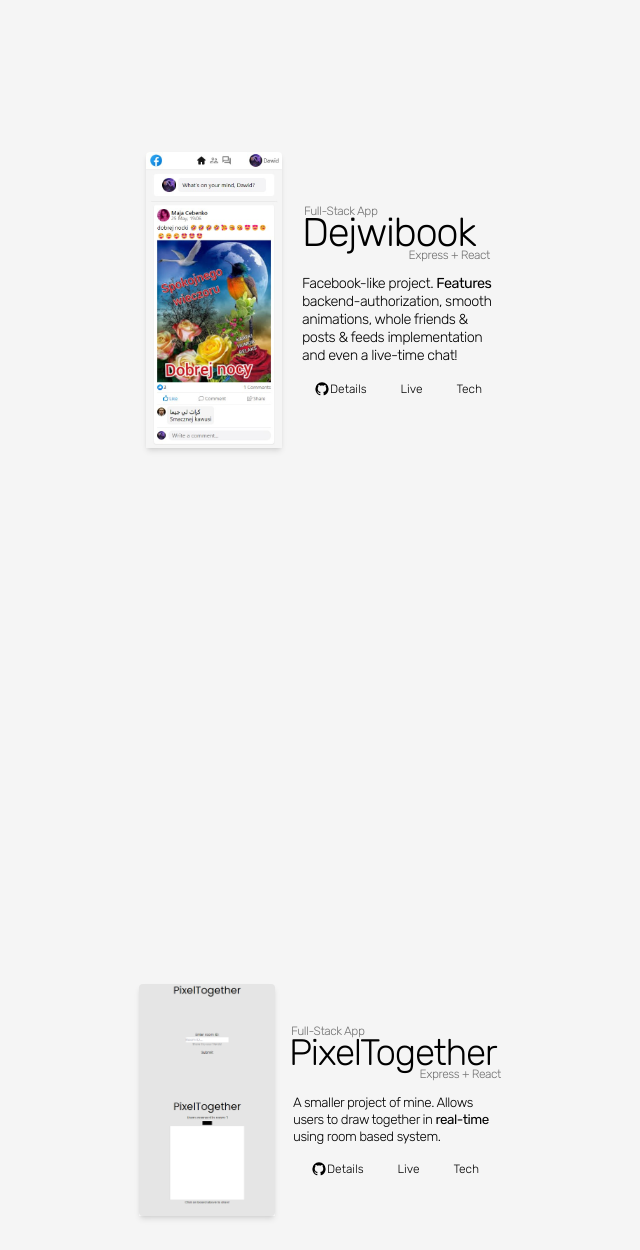
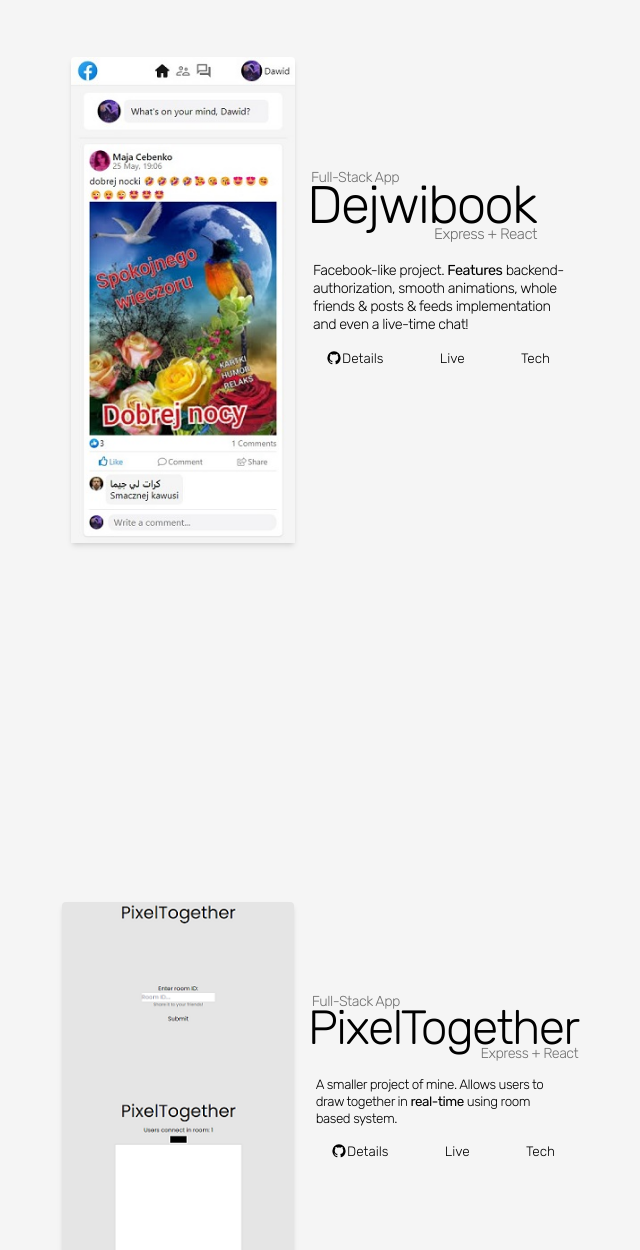
Before and after one commit to dejwi/portfolio, a Next.js app: page / in a window 1280 px wide. Shown: the part 900-2150 px from the top of the page, without its empty margins (320-960 px from the left). Built offline with nearby package versions, Linux system fonts and the light colour scheme; a web font is replaced by a local one.

Commit message:
base styling done

```diff
--- a/components/projects/Dejwibook.tsx
+++ b/components/projects/Dejwibook.tsx
@@ -5,9 +5,9 @@
 
 const Dejwibook: React.FC = () => {
   return (
-    <article className="grid grid-cols-art gap-5 h-screen w-screen items-center justify-center font-[Rubik] font-light">
+    <article className="grid grid-cols-art gap-5 md:gap-3 h-screen w-screen items-center justify-center font-[Rubik] font-light">
       {/*img*/}
-      <div className="w-[8.5rem] shadow-md">
+      <div className="w-[8.5rem] md:w-[14rem] shadow-md">
         <Image
           src={appScreenshot}
           alt="app screenshot"
@@ -18,27 +18,29 @@
       </div>
 
       {/*content*/}
-      <div className="flex flex-col">
+      <div className="flex flex-col md:-mt-16">
         {/*header*/}
         <div className="grid auto-rows-min">
-          <span className="-mb-4 ml-0.5 text-[#707070] text-xs tracking-[-0.035em]">
+          <span className="-mb-4 ml-0.5 text-[#707070] text-xs tracking-[-0.035em] md:text-[0.9rem] md:-mb-3.5 md:ml-1">
             Full-Stack App
           </span>
-          <h3 className="tracking-[-0.035em] text-[2.5rem]">Dejwibook</h3>
-          <span className="-mt-4 justify-self-end text-[#707070] text-xs tracking-[-0.035em] mr-1">
+          <h3 className="tracking-[-0.035em] text-[2.5rem] md:text-[3.3rem] md:-mt-1.5">
+            Dejwibook
+          </h3>
+          <span className="-mt-4 justify-self-end text-[#707070] text-xs tracking-[-0.035em] mr-1 md:text-[0.95rem] md:-mt-[1.25rem] md:mr-8">
             Express + React
           </span>
         </div>
 
         {/*desc*/}
-        <p className="w-[12rem] mt-3 text-[0.9rem] leading-[18px] tracking-[-0.035em]">
+        <p className="w-[12rem] mt-3 text-[0.9rem] leading-[18px] tracking-[-0.035em]  md:w-[16rem] md:ml-1.5 md:mt-4">
           Facebook-like project. <strong>Features</strong>{" "}
           backend-authorization, smooth animations, whole friends & posts &
           feeds implementation and even a live-time chat!
         </p>
         {/*buttons*/}
         <div className="w-full flex justify-center">
-          <div className="flex justify-between w-[10.5rem] text-xs font-light mt-4">
+          <div className="flex justify-between w-[10.5rem] text-xs md:text-[0.85rem] md:w-[14rem] mt-4">
             <a className="flex items-center">
               <div className="w-4 h-4 m-0">
                 <Image
--- a/components/projects/PixelTogether.tsx
+++ b/components/projects/PixelTogether.tsx
@@ -7,7 +7,7 @@
   return (
     <article className="grid grid-cols-art gap-3.5 h-screen w-screen items-center justify-center font-[Rubik] font-light">
       {/*img*/}
-      <div className="w-[8.5rem] shadow-md">
+      <div className="w-[8.5rem] md:w-[14.5rem] shadow-md">
         <Image
           src={appScreenshot}
           alt="app screenshot"
@@ -18,26 +18,28 @@
       </div>
 
       {/*content*/}
-      <div className="flex flex-col">
+      <div className="flex flex-col md:-mt-12">
         {/*header*/}
         <div className="grid auto-rows-min">
-          <span className="-mb-3.5 ml-0.5 text-[#707070] text-xs tracking-[-0.035em]">
+          <span className="-mb-3.5 ml-0.5 text-[#707070] text-xs tracking-[-0.035em] md:text-[0.9rem] md:-mb-3 md:ml-1">
             Full-Stack App
           </span>
-          <h3 className="tracking-[-0.035em] text-[2.3rem]">PixelTogether</h3>
-          <span className="-mt-3.5 justify-self-end text-[#707070] text-xs tracking-[-0.035em]">
+          <h3 className="tracking-[-0.035em] text-[2.3rem] md:text-[3rem] md:-mt-1.5">
+            PixelTogether
+          </h3>
+          <span className="-mt-3.5 justify-self-end text-[#707070] text-xs tracking-[-0.035em]  md:text-[0.9rem] md:-mt-[1.1rem]">
             Express + React
           </span>
         </div>
 
         {/*desc*/}
-        <p className="w-[13rem] mt-3 text-[0.84rem] ml-1 leading-[17px] tracking-[-0.035em]">
+        <p className="w-[13rem] mt-3 text-[0.84rem] ml-1 leading-[17px] tracking-[-0.035em] md:text-[0.95rem md:w-[15rem] md:ml-2">
           A smaller project of mine. Allows users to draw together in{" "}
           <strong>real-time</strong> using room based system.
         </p>
         {/*buttons*/}
         <div className="w-full flex justify-center">
-          <div className="flex justify-between w-[10.5rem] text-xs font-light mt-4">
+          <div className="flex justify-between w-[10.5rem] text-xs font-light mt-4 md:text-[0.85rem] md:w-[14rem]">
             <a className="flex items-center">
               <div className="w-4 h-4 m-0">
                 <Image
--- a/components/projects/Portfolio.tsx
+++ b/components/projects/Portfolio.tsx
@@ -10,7 +10,9 @@
         {/*header*/}
         <div className="flex flex-col justify-center items-center">
           <h3 className="tracking-[-0.035em] text-[2.5rem]">Portfolio</h3>
-          <span className="-mt-4  text-[#707070] text-xs ">Next.js</span>
+          <span className="-mt-4  text-[#707070] text-xs md:text-sm">
+            Next.js
+          </span>
         </div>
 
         {/*desc*/}
```
Also changed, not shown: assets/dejwibook.jpg, assets/pixelt.png.
